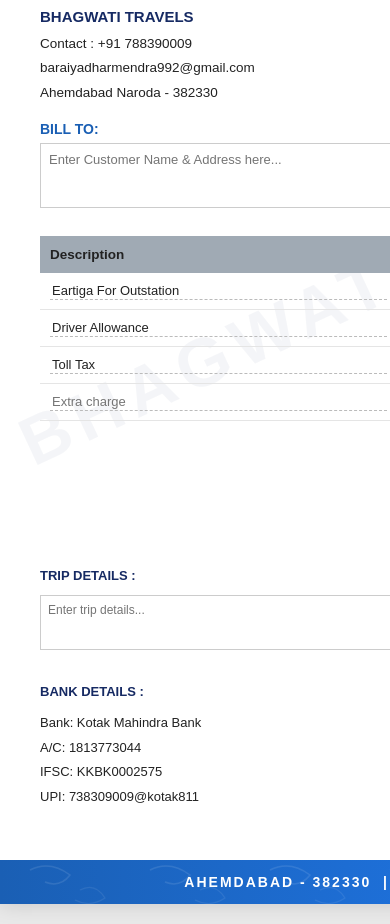
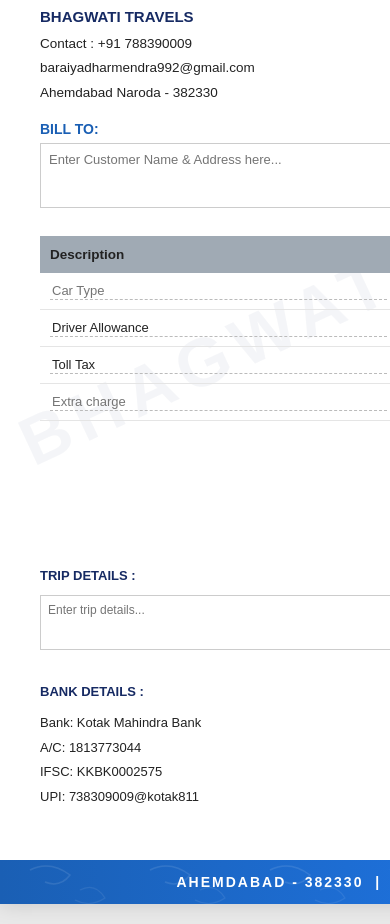
Before and after one commit to vishcool123/Bhagavti-Travels, a plain HTML site: page index.html in a window 390 px wide. Shown: the part 326-1250 px from the top of the page. Drawn offline with Linux system fonts and the light colour scheme.

Commit message:
fix car type mobile number

```diff
--- a/index.html
+++ b/index.html
@@ -500,7 +500,7 @@
             </thead>
             <tbody id="items-body">
                 <tr>
-                    <td><input type="text" class="desc" value="Eartiga For Outstation"></td>
+                    <td><input type="text" class="desc" placeholder="Car Type"></td>
                     <td><input type="number" class="kms" oninput="calculate()"></td>
                     <td><input type="number" class="rate" oninput="calculate()"></td>
                     <td><input type="number" class="amount" oninput="calculate()"></td>
@@ -569,7 +569,7 @@
     </div><!-- /content -->
 
     <div class="footer">
-        <span>AHEMDABAD - 382330 &nbsp;|&nbsp; MOBILE : +91 788390009</span>
+        <span>AHEMDABAD - 382330 &nbsp;|&nbsp; MOBILE : +91 73830 90009</span>
     </div>
 
 </div><!-- /invoice -->
```
